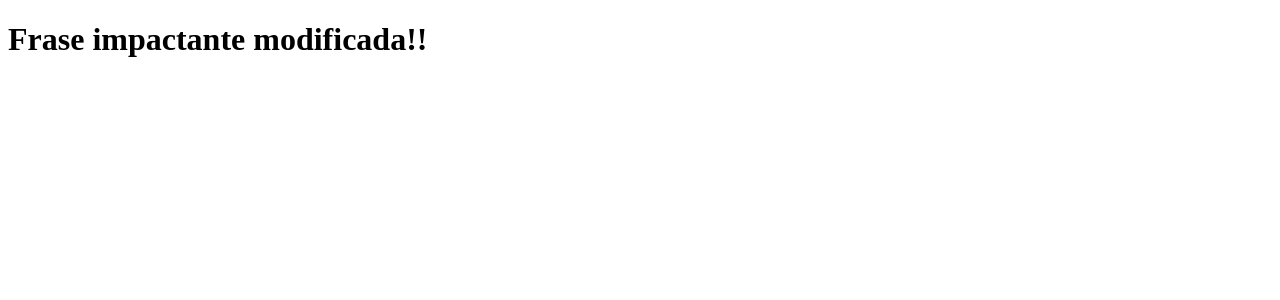
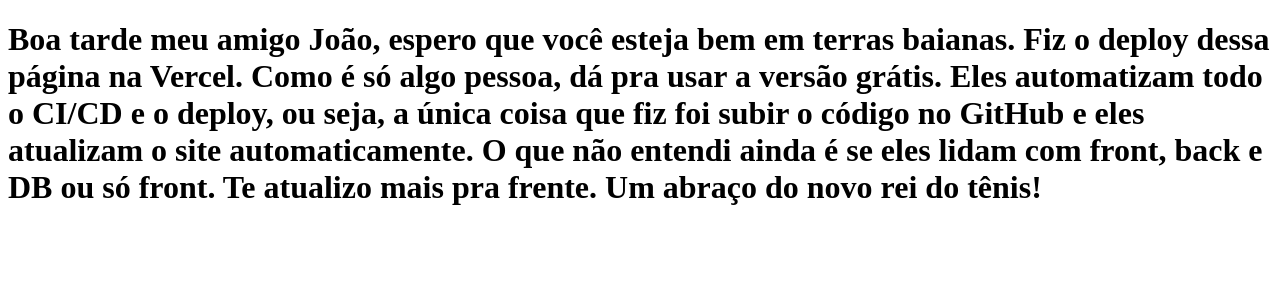
Before and after one commit to BuxGuerra/clone-tabnews, a Next.js app: page / in a window 1280 px wide. Shown: the top 300 px of the page. Built offline with nearby package versions, Linux system fonts and the light colour scheme.

Commit message:
adiciona msg pro Joao

```diff
--- a/pages/index.js
+++ b/pages/index.js
@@ -1,5 +1,10 @@
 function Home() {
-    return <h1>Frase impactante modificada!!</h1>
+    return <h1>Boa tarde meu amigo João, espero que você esteja bem em terras baianas.
+        Fiz o deploy dessa página na Vercel. Como é só algo pessoa, dá pra usar a versão grátis.
+        Eles automatizam todo o CI/CD e o deploy, ou seja, a única coisa que fiz foi subir o código no GitHub e eles atualizam o site automaticamente.
+        O que não entendi ainda é se eles lidam com front, back e DB ou só front. Te atualizo mais pra frente.
+        Um abraço do novo rei do tênis!
+    </h1>
 }
 
 export default Home;
```
